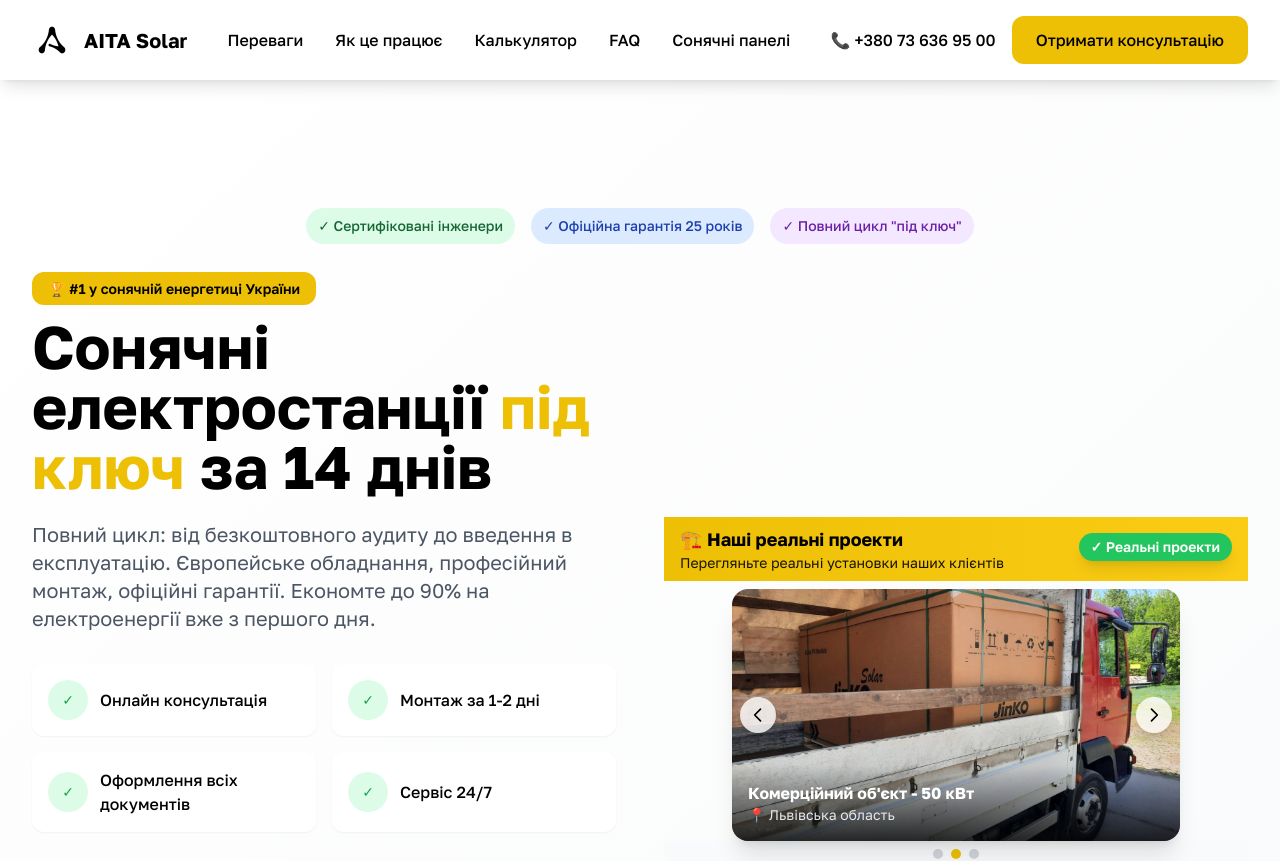
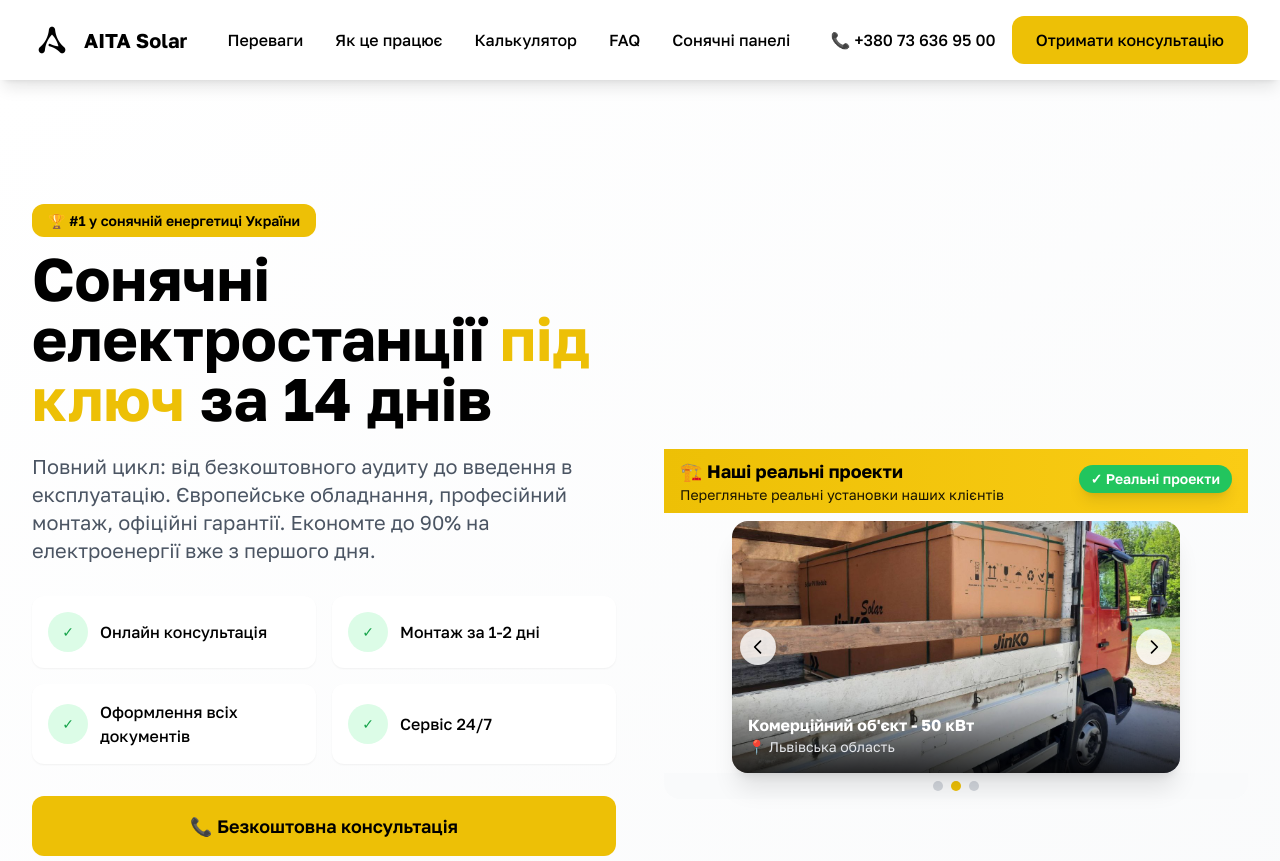
Before and after one commit to aita-tech/AITA.Solar.Key1, a React (Create React App) app: page / in a window 1280 px wide. Shown: the top 861 px of the page. Built offline with nearby package versions, Linux system fonts and the light colour scheme.

Commit message:
Remove trust badges from hero section and add scroll to top functionality to logo

```diff
--- a/src/components/Header.js
+++ b/src/components/Header.js
@@ -22,12 +22,21 @@ const Header = () => {
     }
   };
 
+  const scrollToTop = () => {
+    window.scrollTo({ top: 0, behavior: 'smooth' });
+    setIsMenuOpen(false); // Close mobile menu if open
+  };
+
   return (
     <header className="bg-brand-white shadow-lg fixed w-full top-0 z-50">
       <div className="max-w-7xl mx-auto px-4 sm:px-6 lg:px-8">
         <div className="flex justify-between items-center py-4">
           {/* Logo */}
-          <Link to="/" className="flex items-center group focus:outline-none">
+          <Link
+            to="/"
+            className="flex items-center group focus:outline-none"
+            onClick={scrollToTop}
+          >
             <div className="flex-shrink-0">
               <img
                 src="/logo.png"
--- a/src/components/Hero.js
+++ b/src/components/Hero.js
@@ -65,21 +65,6 @@ const Hero = () => {
   return (
     <section className="bg-gradient-to-br from-brand-white to-gray-50 py-12 sm:py-16 lg:py-32">
       <div className="max-w-7xl mx-auto px-4 sm:px-6 lg:px-8">
-        {/* Trust Bar */}
-        <div className="text-center mb-6 sm:mb-8">
-          <div className="flex flex-col sm:flex-row justify-center items-center gap-2 sm:gap-4 mb-4">
-            <div className="bg-green-100 text-green-800 px-3 py-2 rounded-full text-xs sm:text-sm font-medium">
-              ✓ Сертифіковані інженери
-            </div>
-            <div className="bg-blue-100 text-blue-800 px-3 py-2 rounded-full text-xs sm:text-sm font-medium">
-              ✓ Офіційна гарантія 25 років
-            </div>
-            <div className="bg-purple-100 text-purple-800 px-3 py-2 rounded-full text-xs sm:text-sm font-medium">
-              ✓ Повний цикл "під ключ"
-            </div>
-          </div>
-        </div>
-
         <div className="grid grid-cols-1 lg:grid-cols-2 gap-8 lg:gap-12 items-center">
           {/* Text Content */}
           <div className="text-center lg:text-left order-1 lg:order-1">
```
